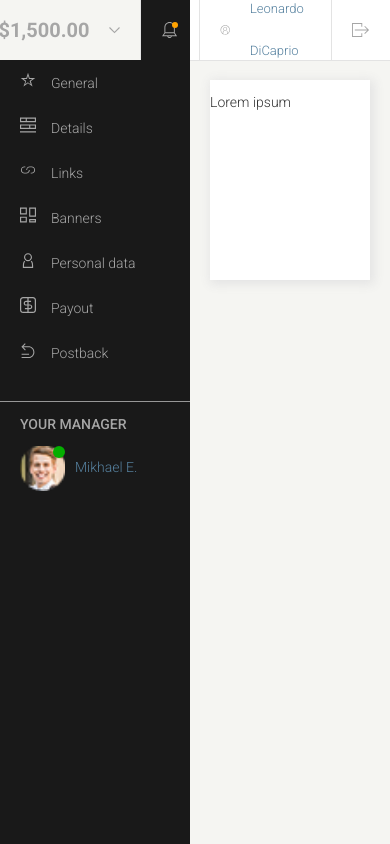
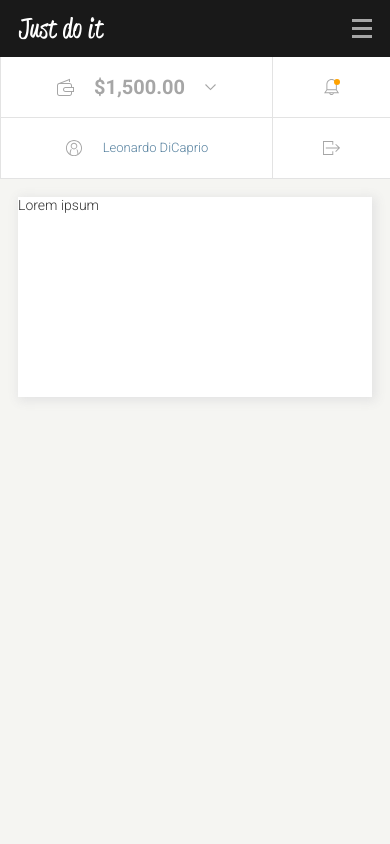
Before and after one commit to AnnaSzmyga/Administration-panel, a website: page index.html in a window 390 px wide. Drawn offline with Linux system fonts and the light colour scheme.

Commit message:
Style sidebar and topbar

```diff
--- a/index.html
+++ b/index.html
@@ -12,7 +12,9 @@
   	<div class="sidebar">
 	   	<div class="logo-box">
 	   		<img src="images/logo.png" alt="logo">
+	   		<button class="hamburger"></button>
 	   	</div>
+	   	<div class="menu">
 		    <div class="menu-item">
 		   		<a href="#">
 		   			<div class="menu-icon">
@@ -69,8 +71,10 @@
 		   			<a href="#" class="small-link">Mikhael E.</a>
 		   		</div>
 		   	</div>
+		</div> <!-- /menu -->
     </div> <!-- /sidebar -->
 	<div class="topbar">
+	    <div class="topbar-row">
 	    	<div class="topbar-item wallet">
 	    		<svg xmlns="http://www.w3.org/2000/svg" xmlns:xlink="http://www.w3.org/1999/xlink" version="1.1" x="0px" y="0px" viewBox="0 0 17 18" style="enable-background:new 0 0 17 18;" xml:space="preserve"><path d="M17,9h-2V7.5C15,6.1,13.9,5,12.5,5H4.9L12,2.2V4h1V0.8L2.1,5C0.9,5.2,0,6.3,0,7.5v8C0,16.9,1.1,18,2.5,18h10  c1.4,0,2.5-1.1,2.5-2.5V14h2V9z M14,15.5c0,0.8-0.7,1.5-1.5,1.5h-10C1.7,17,1,16.3,1,15.5v-8C1,6.7,1.7,6,2.5,6h10  C13.3,6,14,6.7,14,7.5V9H8.5C7.1,9,6,10.1,6,11.5S7.1,14,8.5,14H14V15.5z M16,13H8.5C7.7,13,7,12.3,7,11.5S7.7,10,8.5,10H16V13z"/></svg>
 	    		<p>$1,500.00</p>
@@ -79,6 +83,8 @@
 	    	<div class="topbar-item notification">
 	    		<svg xmlns="http://www.w3.org/2000/svg" xmlns:xlink="http://www.w3.org/1999/xlink" version="1.1" x="0px" y="0px" viewBox="0 0 18 19" style="enable-background:new 0 0 18 19;" xml:space="preserve"><path d="M17,16l-2.4-3.7V6.5c0-3-2.5-5.5-5.5-5.5S3.6,3.5,3.6,6.5v5.8L1.1,16h5.5c0.2,1.1,1.2,2,2.4,2s2.2-0.9,2.4-2H17z M4.6,6.5  C4.6,4,6.6,2,9.1,2s4.5,2,4.5,4.5V12h-9V6.5z M4.3,13h9.5l1.3,2H3L4.3,13z M9.1,17c-0.7,0-1.2-0.4-1.4-1h2.8  C10.3,16.6,9.7,17,9.1,17z"/></svg>
 	    	</div>
+	    </div> <!--topbar-row -->
+	   	<div class="topbar-row">
 	    	<div class="topbar-item profile">
 	    		<svg xmlns="http://www.w3.org/2000/svg" xmlns:xlink="http://www.w3.org/1999/xlink" version="1.1" x="0px" y="0px" viewBox="0 0 19 19" style="enable-background:new 0 0 19 19;" xml:space="preserve"><path d="M9.5,4C7.6,4,6,5.6,6,7.5S7.6,11,9.5,11S13,9.4,13,7.5S11.4,4,9.5,4z M9.5,10C8.1,10,7,8.9,7,7.5S8.1,5,9.5,5S12,6.1,12,7.5  S10.9,10,9.5,10z M9.5,1C4.8,1,1,4.8,1,9.5S4.8,18,9.5,18S18,14.2,18,9.5S14.2,1,9.5,1z M14,15.5c0-1.8-0.1-3.5-1.3-4.8l-0.7,0.7  c1.1,1.1,1.1,2.7,1.1,4.5l0,0.3c-1,0.6-2.2,0.9-3.5,0.9S7,16.7,6,16.1l0-0.3c0-1.8,0-3.4,1.1-4.5l-0.7-0.7C5.1,12,5,13.7,5,15.5  c-1.8-1.4-3-3.5-3-6C2,5.4,5.4,2,9.5,2S17,5.4,17,9.5C17,11.9,15.8,14.1,14,15.5z"/></svg>
 	    		<a href="#" class="small-link">Leonardo DiCaprio</a>
@@ -86,12 +92,13 @@
 	    	<div class="topbar-item quit">
 	    		<svg xmlns="http://www.w3.org/2000/svg" xmlns:xlink="http://www.w3.org/1999/xlink" version="1.1" x="0px" y="0px" viewBox="0 0 19 15" style="enable-background:new 0 0 19 15;" xml:space="preserve"><path d="M13.9,3.1l-0.7,0.7L16.3,7H3v1h13.3l-3.1,3.1l0.7,0.7l4.4-4.4L13.9,3.1z M10,14H1V1h9v3h1V0H0v15h11v-4h-1V14z"/></svg>
 	    	</div>
+	    </div><!--topbar-row -->
 	</div>
 	<div class="page">
 	    <p>Lorem ipsum</p>
 	</div>
 
 
-
+	<script src="js/script.js"></script>
   </body>
 </html>
--- a/js/script.js
+++ b/js/script.js
@@ -0,0 +1,8 @@
+function toggleMenu(visible) {
+  document.querySelector('.menu').classList.toggle('show', visible);
+}
+
+document.querySelector('.hamburger').addEventListener('click', function(e) {
+  e.preventDefault();
+  toggleMenu()
+});
--- a/sass/style.scss
+++ b/sass/style.scss
@@ -20,7 +20,7 @@ body {
 	/*line-height: 42px;*/
 	background-color: $color-hover-background;
 }
-/*.container {
+/*.page-container {
 	max-width: 685px;
 	margin: 0 auto;
 }*/
@@ -28,15 +28,41 @@ p {
 	font-size: $paragraph-font-size;
 	font-weight: 300;
 }
+
 .sidebar {
 	position: fixed;
 	display: inline-block;
-	float: left;
 	background-color: $sidebar-black;
 	width: 190px;
 	height: 100vh;
 	.logo-box {
-		padding: 17px 20px;
+		padding: 17px 18px;
+		display: flex;
+		justify-content: space-between;
+		align-items: center;
+		.hamburger {
+			visibility: hidden;
+			background-color: $sidebar-black;
+			width: 20px;
+			height: 19px;
+			border: 0;
+			border-top: 3px solid $headings-color;
+			position: relative;
+			&::before, &::after {
+				display: block;
+				content: "";
+				width: 20px;
+				height: 3px;
+				background-color: $headings-color;
+				position: absolute;
+				top: 0;
+				left: 0;
+				transform: translateY(5px);
+			}
+			&::after {
+				transform: translateY(13px);
+			}
+		}
 	}
 	.menu-item {
 		border-left: 5px solid $sidebar-black;
@@ -70,8 +96,9 @@ p {
 	}
 	.manager-wrapper {
 		border-top: 1px solid $grey-dark;
-		padding-left: 20px;
+		padding-left: 18px;
 		margin-top: 25px;
+		margin-bottom: 30px;
 		h3 {
 			color: $headings-color;
 			text-transform: uppercase;
@@ -112,11 +139,12 @@ p {
 	position: fixed;
 	display: flex;
 	justify-content: flex-end;
-	float: left;
 	background-color: #fff;
 	border-bottom: 1px solid $grey-light;
 	width: calc(100% - 190px);
 	margin-left: 190px;
+	.topbar-row {
+		display: flex;
 		.topbar-item {
 			height: 60px;
 			padding: 20px;
@@ -153,7 +181,8 @@ p {
 				background-color: $orange-light;
 				position: absolute;
 				top: 22px;
-				right: 21px;
+				left: 50%;
+				transform: translateX(2px);
 			}
 		}
 		.profile a {
@@ -163,20 +192,70 @@ p {
 			height: 14px;
 		}
 	}
+}
 .page {
-	float: right;
+	float: left;
 	background-color: #fff;
 	height: 200px;
 	width: calc(100vw - 230px);
-	margin: 20px;
-	margin-top: 80px;
+	margin: 78px 18px 18px 208px;
 	box-shadow: 2px 2px 10px 2px $grey-light;
+	.page-container {
+		max-width: 685px;
+		margin: 0 auto;
+	}
 }
 section {
 	padding-top: 30px;
 	border-top: 1px solid $color-hover-background;
 }
-
+@media (max-width: 767px) {
+	.menu {
+		display: none;
+	}
+	.sidebar {
+		width: 100%;
+		height: auto;
+		position: static;
+		.logo-box .hamburger {
+			visibility: visible;
+		}
+	}
+	.show {
+		display: block;
+	}
+	.topbar {
+		width: 100%;
+		position: static;
+		margin: 0;
+		flex-wrap: wrap;
+	}
+	.page {
+		float: none;
+		width: calc(100% - 36px);
+		margin: 18px auto;
+	}
+}
+@media (max-width: 580px) {
+	.topbar {
+		border: 0;
+		.topbar-row {
+			width: 100%;
+			border-bottom: 1px solid $grey-light;
+		}
+		.wallet, .profile {
+			flex: 3;
+			justify-content: center;
+		}
+		.notification, .quit {
+			flex: 1;
+			justify-content: center;
+		}
+		.notification::after {
+			right: 42%;
+		}
+	}
+}
 
 
 
```
Also changed, not shown: css/style.css, 1 other file. Lines whose indentation alone changed are shown as unchanged.
